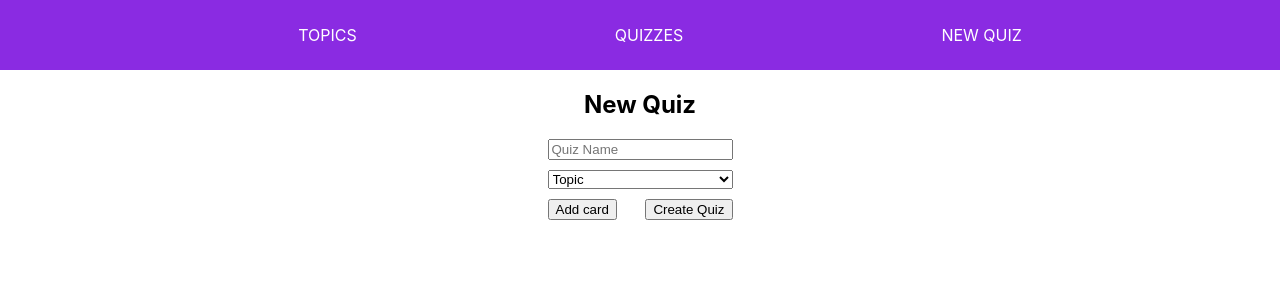
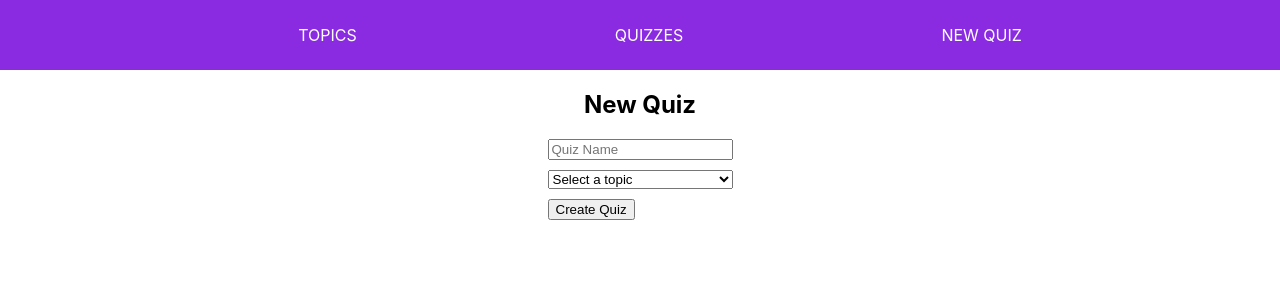
Before and after one commit to marina-projects/flashcards-react-redux-app, a React (Create React App) app: page /new-quiz in a window 1280 px wide. Shown: the top 300 px of the page. Built offline with nearby package versions, Linux system fonts and the light colour scheme.

Commit message:
new quiz slice created

```diff
--- a/src/app/store.js
+++ b/src/app/store.js
@@ -1,8 +1,10 @@
 import { configureStore } from "@reduxjs/toolkit";
 import topicsReducer from '../features/topics/topicsSlice';
+import quizzesReducer from '../features/quizzes/quizessSlice'
 
 export const store = configureStore({
     reducer: {
-        topics: topicsReducer
+        topics: topicsReducer,
+        quizzes: quizzesReducer
     }
 });
--- a/src/components/newQuiz/newQuiz.js
+++ b/src/components/newQuiz/newQuiz.js
@@ -1,67 +1,61 @@
 import React, { useState } from "react";
-import './newQuiz.css'
+import { useSelector, useDispatch } from "react-redux";
+import { selectTopics } from "../../features/topics/topicsSlice";
+import { addQuiz } from "../../features/quizzes/quizessSlice";
+import { v4 as uuidv4 } from 'uuid';
+import { useNavigate } from 'react-router-dom';
+import './newQuiz.css';
 
 const NewQuiz = () => {
-    const [cards, setCards] = useState([]);
+    const topics = useSelector(selectTopics);
+    const dispatch = useDispatch();
+    const navigate = useNavigate();
 
-    const addCardHandle = (e) => {
+    const [name, setName] = useState('');
+    const [selectedTopicId, setSelectedTopicId] = useState('');
+
+    const handleSubmit = (e) => {
         e.preventDefault();
-        setCards([...cards, { front: '', back: '' }]);
-    }
-
-    const removeCardHandle = (index) => {
-        setCards(cards.filter((_, i) => i !== index));
-    }
-
-    const handleInputChange = (index, event) => {
-        const newCards = cards.map((card, i) => {
-            if (i === index) {
-                return { ...card, [event.target.name]: event.target.value };
-            }
-            return card;
-        });
-        setCards(newCards);
+        const newQuiz = {
+            id: uuidv4(),
+            name,
+            topicId: selectedTopicId,
+            cardIds: [] // Пока пустой массив
+        };
+        console.log("Creating new quiz:", newQuiz);
+        dispatch(addQuiz(newQuiz));
+        setName('');
+        setSelectedTopicId('');
+        navigate('/quizzes');
     }
 
     return (
         <div className="new-quiz div-column">
             <h2>New Quiz</h2>
-            <form>
+            <form onSubmit={handleSubmit}>
                 <input
                     id='quiz-name'
+                    value={name}
                     type='text'
                     placeholder="Quiz Name"
+                    onChange={(e) => setName(e.currentTarget.value)}
                 />
                 <select
                     id='quiz-topic'
-                    placeholder='Topic'
+                    value={selectedTopicId}
+                    onChange={(e) => setSelectedTopicId(e.currentTarget.value)}
                 >
-                    <option>Topic</option>
+                    <option value='' disabled>Select a topic</option>
+                    {Object.values(topics).map((topic) => (
+                        <option key={topic.id} value={topic.id}>{topic.name}</option>
+                    ))}
                 </select>
-                {cards.map((card, index) => (
-                    <div key={index} className="new-card-area" style={{ display: 'flex' }}>
-                        <input
-                            name='front'
-                            placeholder="Front"
-                            value={card.front}
-                            onChange={(e) => handleInputChange(index, e)}
-                        />
-                        <input
-                            name='back'
-                            placeholder="Back"
-                            value={card.back}
-                            onChange={(e) => handleInputChange(index, e)}
-                        />
-                        <button onClick={(e) => {e.preventDefault(); removeCardHandle(index)}}>Remove card</button>
-                    </div>
-                ))}
                 <div className="buttons-area div-row">
-                    <button onClick={addCardHandle}>Add card</button>
                     <button type='submit'>Create Quiz</button>
                 </div>
             </form>
         </div>
-    )
+    );
 }
 
 export default NewQuiz;
--- a/src/components/quiz/quiz.js
+++ b/src/components/quiz/quiz.js
@@ -1,26 +1,33 @@
 import React from 'react';
 import { useParams, NavLink } from 'react-router-dom';
-import { quizzesList } from '../../data/quizzesList';
+import { useSelector } from 'react-redux';
+import { selectQuizzes } from '../../features/quizzes/quizessSlice';
+import { selectTopics } from '../../features/topics/topicsSlice';
 
 const Quiz = () => {
-    const {quizId} = useParams();
-    const quiz = quizzesList[quizId];
+    const quizzes = useSelector(selectQuizzes);
+    const topics = useSelector(selectTopics);
+    const { quizId } = useParams();
+    const quiz = quizzes[quizId];
+    const topic = quiz ? topics[quiz.topicId] : null;
 
-    if(!quiz) {
+    if (!quiz) {
         return (
             <p>Quiz is not found</p>
-        )
+        );
     }
-
 
     return (
         <div className='quiz div-column'>
             <NavLink to='/quizzes'>Back to quizzes</NavLink>
-            <h2>
-               {quiz.title}
-            </h2>
+            <h2>{quiz.name}</h2>
+            {topic && (
+                <div>
+                    <h3>Topic: {topic.name}</h3>
+                </div>
+            )}
         </div>
-    )
+    );
 }
 
 export default Quiz;
--- a/src/components/quizzes/quizzes.js
+++ b/src/components/quizzes/quizzes.js
@@ -1,21 +1,23 @@
 import React from "react";
-import { quizzesList } from "../../data/quizzesList";
 import { Link } from "react-router-dom";
+import { useSelector } from "react-redux";
+import { selectQuizzes } from "../../features/quizzes/quizessSlice";
 
 const Quizzes = () => {
+    const quizzes = useSelector(selectQuizzes);
+
     return (
         <div className="quizzes div-column">
             <h2>Quizzes</h2>
             {
-                quizzesList.map((quiz) => (
-                    <div className="quizzes-list div-column">
+                Object.values(quizzes).map((quiz) => (
+                    <div className="quizzes-list div-column" key={quiz.id}>
                         <li>
                             <Link to={`/quizzes/${quiz.id}`}>
-                                {quiz.title}
+                                {quiz.name}
                             </Link>
                         </li>
                     </div>
-
                 ))
             }
             <Link to='/new-quiz'>Create new quiz</Link>
--- a/src/components/topic/topic.js
+++ b/src/components/topic/topic.js
@@ -2,25 +2,36 @@ import React from "react";
 import { NavLink, useParams } from "react-router-dom";
 import { useSelector } from "react-redux";
 import { selectTopics } from "../../features/topics/topicsSlice";
+import { selectQuizzes } from "../../features/quizzes/quizessSlice";
 
 const Topic = () => {
-
     const topics = useSelector(selectTopics);
-    const {topicId} = useParams();
+    const quizzes = useSelector(selectQuizzes);
+    const { topicId } = useParams();
     const topic = topics[topicId];
 
-    if(!topic) {
+    if (!topic) {
         return <p>Topic not found</p>;
     }
+
+    const topicQuizzes = topic.quizIds.map((quizId) => quizzes[quizId]);
 
     return (
         <div className="topic">
             <div className="div-column">
                 <NavLink to="/topics">Back to topics</NavLink>
                 <h2>{topic.name}</h2>
+                <h3>Quizzes:</h3>
+                <ul>
+                    {topicQuizzes.map((quiz) => (
+                        <li key={quiz.id}>
+                            <NavLink to={`/quizzes/${quiz.id}`}>{quiz.name}</NavLink>
+                        </li>
+                    ))}
+                </ul>
             </div>
         </div>
-    )
+    );
 }
 
 export default Topic;
--- a/src/components/topics/topics.js
+++ b/src/components/topics/topics.js
@@ -2,9 +2,11 @@ import React from 'react';
 import { Link } from 'react-router-dom';
 import { useSelector } from 'react-redux';
 import { selectTopics } from '../../features/topics/topicsSlice';
+import { selectQuizzes } from '../../features/quizzes/quizessSlice';
 
 const Topics = () => {
     const topics = useSelector(selectTopics);
+    const quizzes = useSelector(selectQuizzes);
 
     return (
         <div className='topics div-column'>
--- /dev/null
+++ b/src/features/quizzes/quizessSlice.js
@@ -0,0 +1,25 @@
+import { createSlice } from "@reduxjs/toolkit";
+
+const quizzesSlice = createSlice({
+    name: 'quizzes',
+    initialState: {
+        quizzes: {
+
+        }
+    },
+    reducers: {
+        addQuiz: (state, action) => {
+            const {id, name, topicId, cardIds} = action.payload;
+            state.quizzes[id] = {
+                id,
+                name,
+                topicId,
+                cardIds
+            }
+        }
+    }
+})
+
+export const selectQuizzes = (state) => state.quizzes.quizzes;
+export const { addQuiz } = quizzesSlice.actions;
+export default quizzesSlice.reducer;
--- a/src/features/topics/topicsSlice.js
+++ b/src/features/topics/topicsSlice.js
@@ -1,24 +1,37 @@
 import { createSlice } from "@reduxjs/toolkit";
+import { addQuiz } from "../quizzes/quizessSlice";
 
 const topicsSlice = createSlice({
     name: 'topics',
     initialState: {
-        topics: {
-
-        }
+        topics: {}
     },
     reducers: {
         addTopic: (state, action) => {
-            const {id, name} = action.payload;
+            const { id, name } = action.payload;
             state.topics[id] = {
                 id,
                 name,
                 quizIds: []
+            };
+            console.log("Topic added:", state.topics[id]);
+        }
+    },
+    extraReducers: (builder) => {
+        builder.addCase(addQuiz, (state, action) => {
+            const { id, topicId } = action.payload;
+            console.log("Attempting to add quiz to topic:", topicId, id);
+            if (state.topics[topicId]) {
+                const topic = state.topics[topicId];
+                topic.quizIds = topic.quizIds.concat(id);
+                console.log("Quiz added to topic:", topic);
+            } else {
+                console.log("Topic not found:", topicId);
             }
-        }
+        });
     }
 });
 
 export const selectTopics = (state) => state.topics.topics;
-export const {addTopic} = topicsSlice.actions;
+export const { addTopic } = topicsSlice.actions;
 export default topicsSlice.reducer;
```
